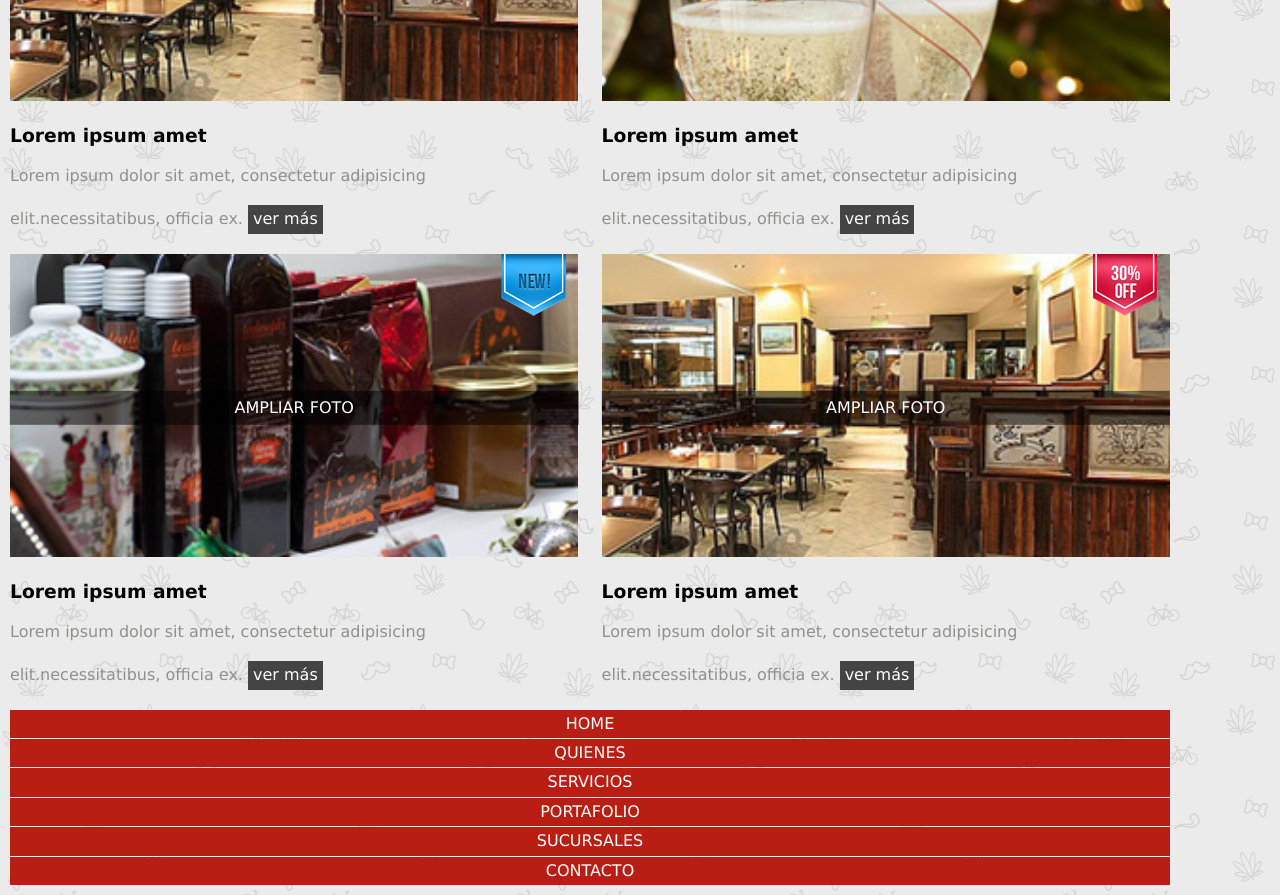
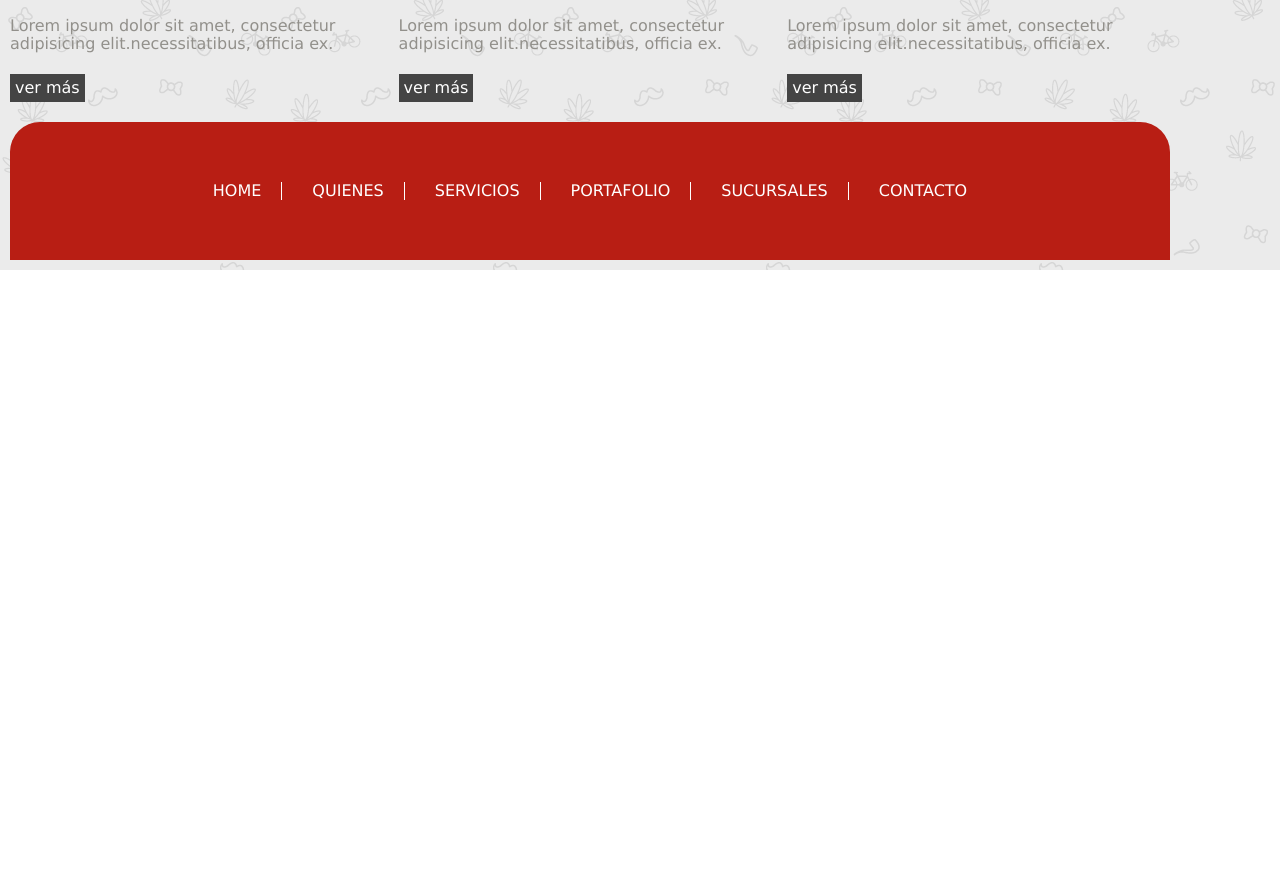
Before and after one commit to kevinalexis7/Kitchening, a website: page views/home.html in a window 1280 px wide. Shown: the part 1307-2202 px from the top of the page. After the commit the page ends 1577 px from the top, so only its background shows below. Drawn offline with Linux system fonts and the light colour scheme; files whose address does not match are found by name.

Commit message:
desktop viewport, done

```diff
--- a/public/css/footer.css
+++ b/public/css/footer.css
@@ -7,8 +7,33 @@
 
 .footer__nav ul li {
     background-color: var(--colorRojo);
-    width: 100%;
+    /* width: 100%; */
     text-align: center;
     text-transform: uppercase;
     padding: 5px 0;
 }
+
+/* desktop */
+
+@media (min-width: 1024px) {
+    .footer__nav {
+        background-color: var(--colorRojo);
+        padding: 60px 0;
+        border-radius: 30px 30px 0 0;
+    }
+
+    .footer__nav ul {
+        flex-direction: row;
+        gap: 10px;
+        justify-content: center;
+    }
+
+    .footer__nav ul li {
+        border-right: 1.5px solid #ffffff;
+        padding: 0 20px;
+    }
+
+    .footer__nav ul li:last-child {
+        border-right: none;
+    }
+}
--- a/public/css/general.css
+++ b/public/css/general.css
@@ -15,6 +15,7 @@ body {
     background-image: url("/img/bg-body.png");
     max-width: 1180px;
     padding: 10px;
+    margin: 0 auto;
 }
 
 a {
--- a/public/css/header.css
+++ b/public/css/header.css
@@ -36,10 +36,10 @@
     width: 100%;
     text-align: center;
     text-transform: uppercase;
-    padding: 8px 0;
+    padding: 10px 0;
 }
 
-@media (min-width:768px) {
+@media (min-width: 768px) {
     .header__bars {
         display: none;
     }
@@ -53,3 +53,9 @@
         font-size: 0.7rem;
     }
 }
+
+@media (min-width: 1024px) {
+    .header__nav ul li {
+        font-size: 1rem;
+    }
+}
--- a/public/css/home.css
+++ b/public/css/home.css
@@ -66,9 +66,16 @@
         flex-wrap: wrap;
         display: flex;
         justify-content: space-between;
+        margin-top: 20px;
     }
 
     .home__main__products .product {
         width: 49%;
     }
 }
+
+@media (min-width: 1024px) {
+    .home__main__products .product {
+        width: 33%;
+    }
+}
```
